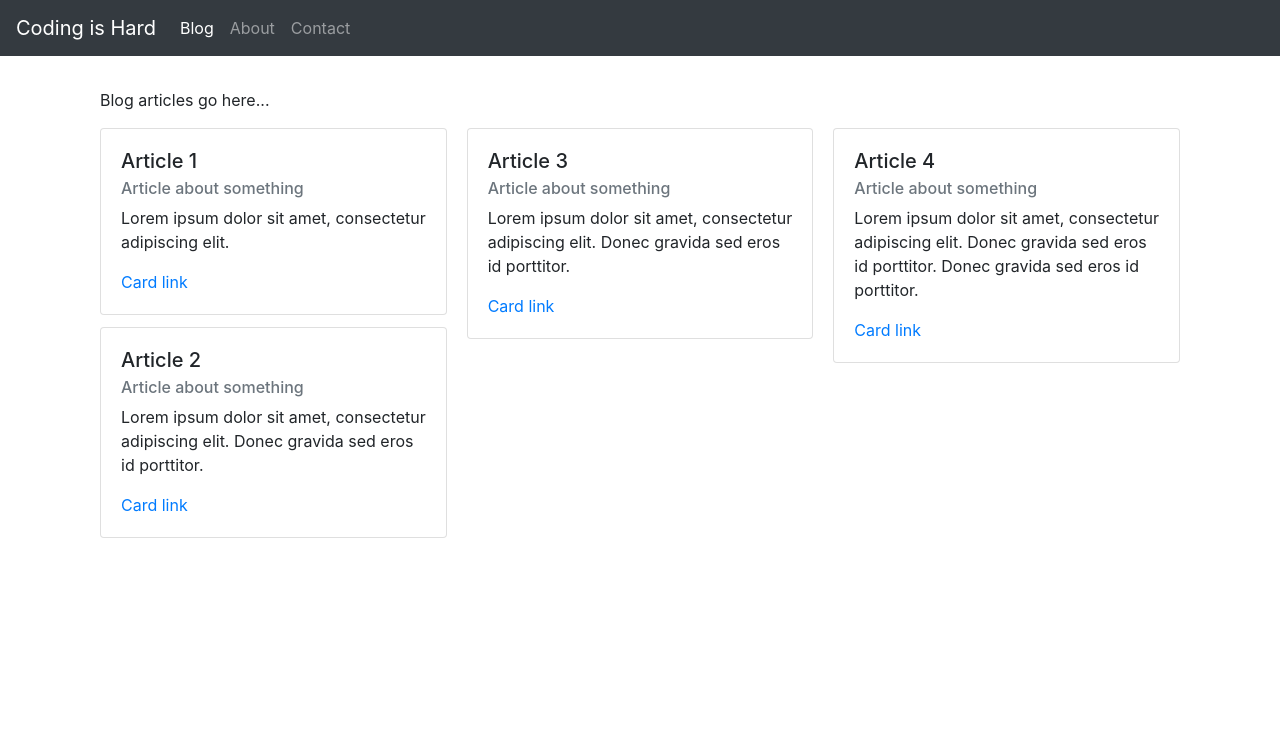
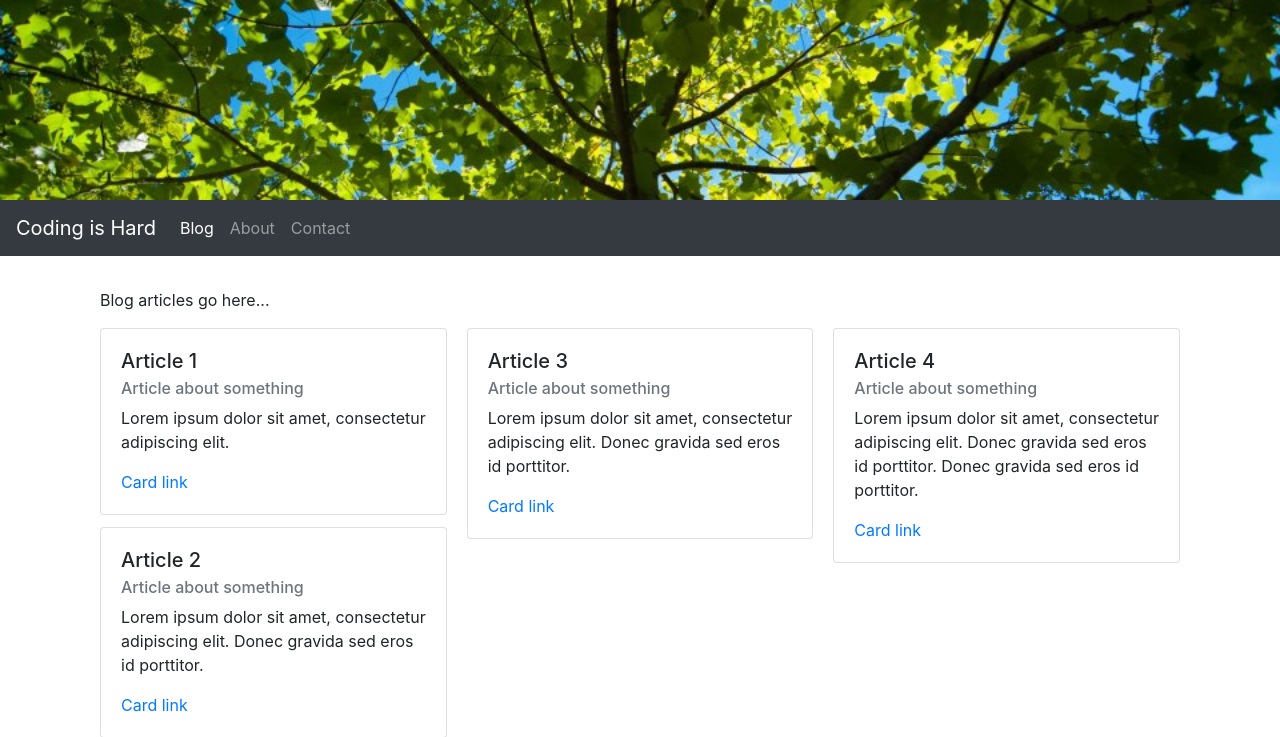
Before and after one commit to thtroyer/blog, a Symfony app: template templates/blog.html.twig in a window 1280 px wide. Shown: the top 737 px of the page. Run offline with Twig, Linux system fonts and the light colour scheme; the template is opened without the code that fills it, so the values that code supplies are empty; some libraries are stand-ins or nearby versions.

Commit message:
Adding image header.  Not sure if I'll keep it.

```diff
--- a/public/css/theme.css
+++ b/public/css/theme.css
@@ -4,6 +4,12 @@ html {
 }
 body {
     margin-bottom: 60px; /* Margin bottom by footer height */
+}
+header {
+    width: 100%;
+    height: 200px;
+    background: url("/images/602206_10102231462258678_1783641411_n.jpg") center center no-repeat;
+    background-size: cover;
 }
 .footer {
     position: absolute;
--- a/templates/base.html.twig
+++ b/templates/base.html.twig
@@ -12,6 +12,8 @@
         <script src="https://code.jquery.com/jquery-3.3.1.slim.min.js" integrity="sha384-q8i/X+965DzO0rT7abK41JStQIAqVgRVzpbzo5smXKp4YfRvH+8abtTE1Pi6jizo" crossorigin="anonymous"></script>
         <script src="https://cdnjs.cloudflare.com/ajax/libs/popper.js/1.14.7/umd/popper.min.js" integrity="sha384-UO2eT0CpHqdSJQ6hJty5KVphtPhzWj9WO1clHTMGa3JDZwrnQq4sF86dIHNDz0W1" crossorigin="anonymous"></script>
         <script src="https://stackpath.bootstrapcdn.com/bootstrap/4.3.1/js/bootstrap.min.js" integrity="sha384-JjSmVgyd0p3pXB1rRibZUAYoIIy6OrQ6VrjIEaFf/nJGzIxFDsf4x0xIM+B07jRM" crossorigin="anonymous"></script>
+
+        <header></header>
 
         <nav class="navbar navbar-expand-lg navbar-dark bg-dark">
             <a class="navbar-brand" href="#">Coding is Hard</a>
```
Also changed, not shown: public/images/602206_10102231462258678_1783641411_n.jpg (added).
